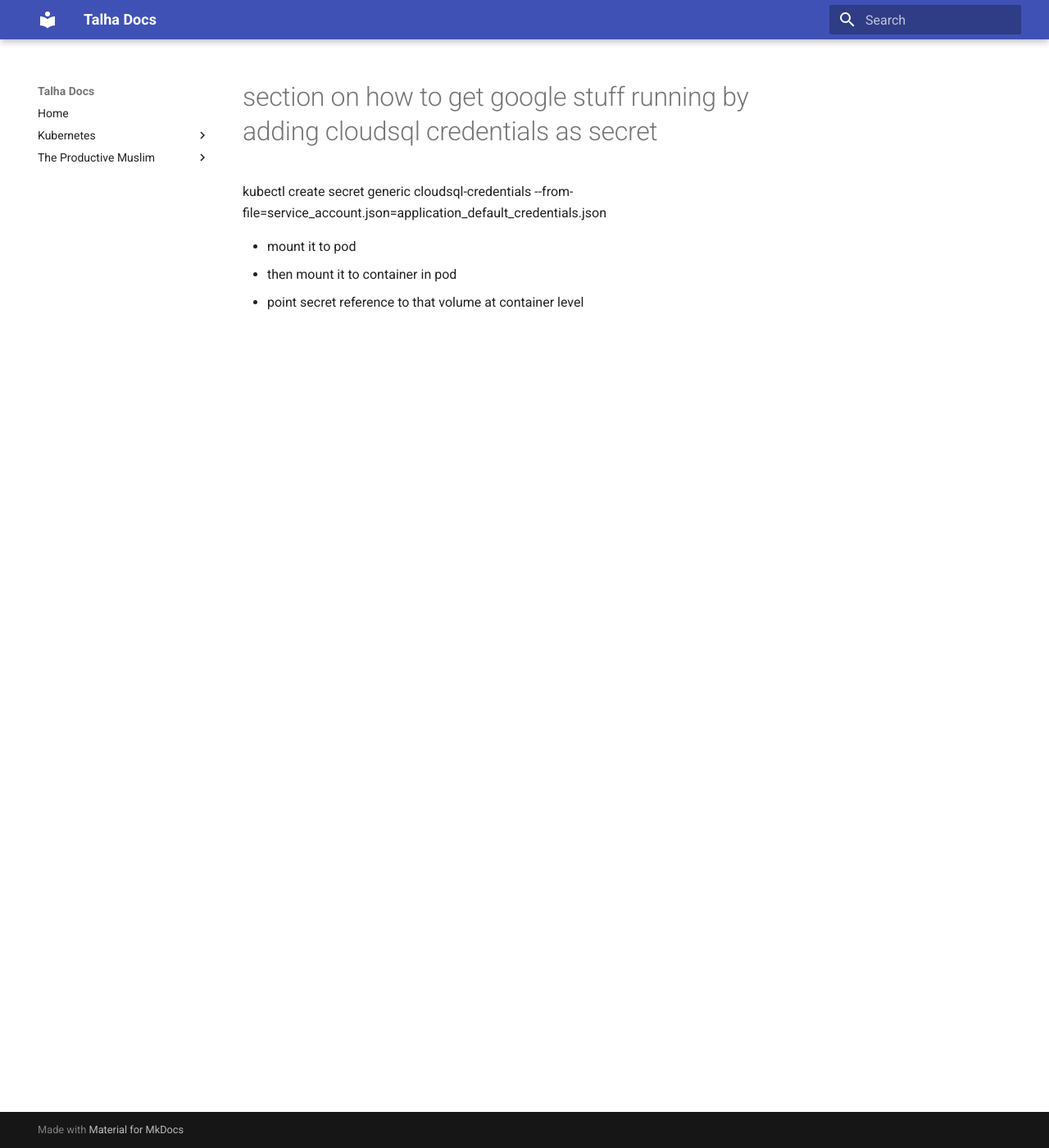
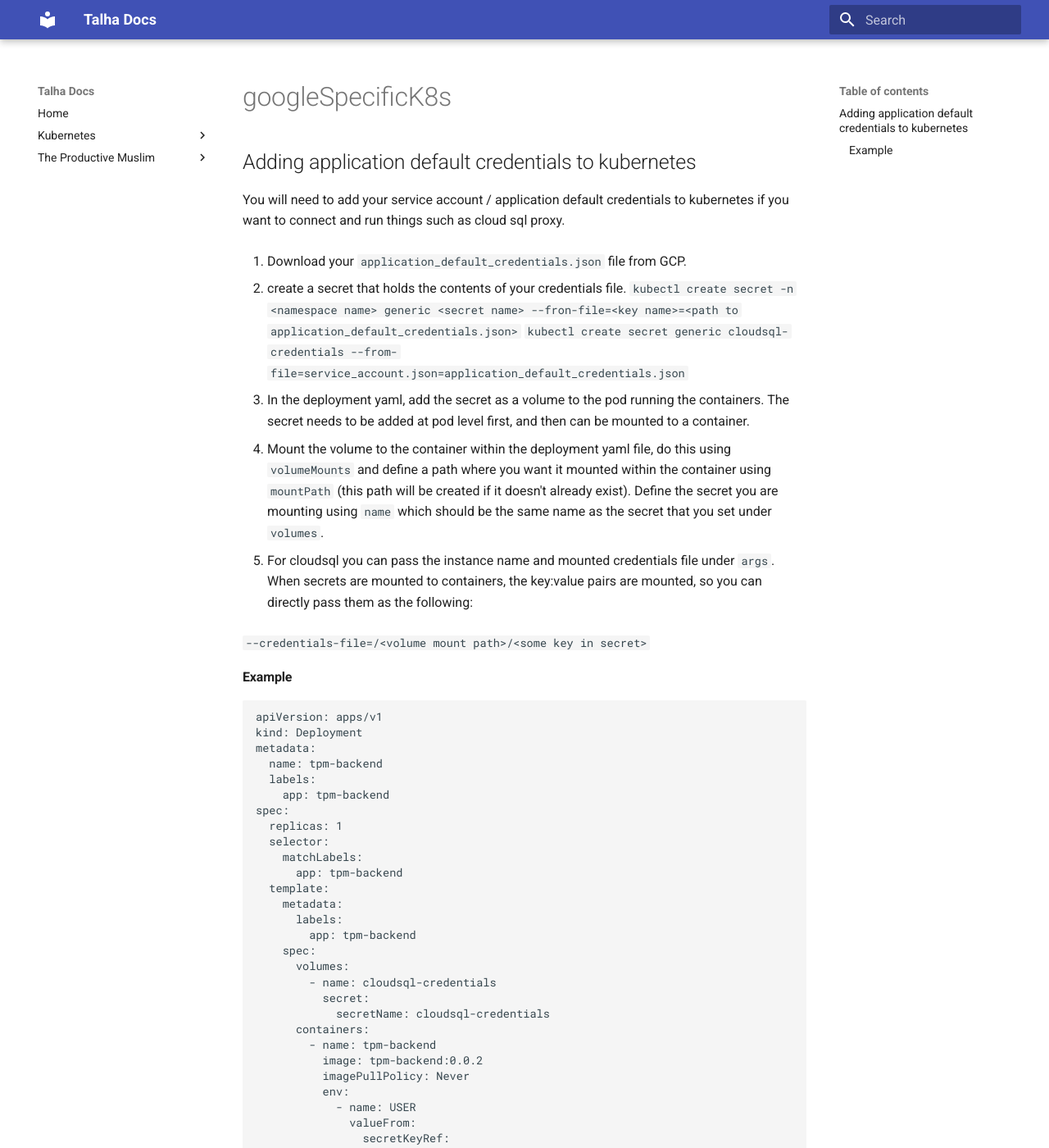
Before and after one commit to TRafi9/documentation, an MkDocs documentation site: the page built from docs/kubernetes/googleSpecificK8s.md, in a window 1280 px wide and 1400 px high. Shown: the whole window at 82% size. Built offline with MkDocs 1.6.1 and Material for MkDocs 9.7.7, drawn with Linux system fonts in a browser that asks for light colours; some of the changed text lies outside the part shown.

Commit message:
adding google specific k8s

````diff
--- a/docs/kubernetes/googleSpecificK8s.md
+++ b/docs/kubernetes/googleSpecificK8s.md
@@ -1,7 +1,72 @@
-# section on how to get google stuff running by adding cloudsql credentials as secret
+## Adding application default credentials to kubernetes
 
-kubectl create secret generic cloudsql-credentials --from-file=service_account.json=application_default_credentials.json
+You will need to add your service account / application default credentials to kubernetes if you want to connect and run things such as cloud sql proxy.
 
-- mount it to pod
-- then mount it to container in pod
-- point secret reference to that volume at container level
+1. Download your `application_default_credentials.json` file from GCP.
+
+2. create a secret that holds the contents of your credentials file.
+   `kubectl create secret -n <namespace name> generic <secret name> --fron-file=<key name>=<path to application_default_credentials.json>`
+   `kubectl create secret generic cloudsql-credentials --from-file=service_account.json=application_default_credentials.json`
+
+3. In the deployment yaml, add the secret as a volume to the pod running the containers. The secret needs to be added at pod level first, and then can be mounted to a container.
+
+4. Mount the volume to the container within the deployment yaml file, do this using `volumeMounts` and define a path where you want it mounted within the container using `mountPath` (this path will be created if it doesn't already exist). Define the secret you are mounting using `name` which should be the same name as the secret that you set under `volumes`.
+
+5. For cloudsql you can pass the instance name and mounted credentials file under `args`. When secrets are mounted to containers, the key:value pairs are mounted, so you can directly pass them as the following:
+
+`--credentials-file=/<volume mount path>/<some key in secret>`
+
+#### Example
+
+```
+apiVersion: apps/v1
+kind: Deployment
+metadata:
+  name: tpm-backend
+  labels:
+    app: tpm-backend
+spec:
+  replicas: 1
+  selector:
+    matchLabels:
+      app: tpm-backend
+  template:
+    metadata:
+      labels:
+        app: tpm-backend
+    spec:
+      volumes:
+        - name: cloudsql-credentials
+          secret:
+            secretName: cloudsql-credentials
+      containers:
+        - name: tpm-backend
+          image: tpm-backend:0.0.2
+          imagePullPolicy: Never
+          env:
+            - name: USER
+              valueFrom:
+                secretKeyRef:
+                  name: tpmsecrets
+                  key: USER
+        ....
+
+          ports:
+            - containerPort: 8080
+              protocol: TCP
+        - name: cloud-sql-proxy
+          image: gcr.io/cloud-sql-connectors/cloud-sql-proxy:2.8.2
+          volumeMounts:
+            - mountPath: /secrets/
+              name: cloudsql-credentials
+              readOnly: true
+          env:
+            - name: USER
+              valueFrom:
+                secretKeyRef:
+                  name: tpmsecrets
+                  key: USER
+          args:
+            - starlit-booster-408007:europe-west2:the-productive-muslim
+            - --credentials-file=/secrets/service_account.json
+```
````
Also changed, not shown: docs/kubernetes/kindCommands.md (+2 -0 lines).
